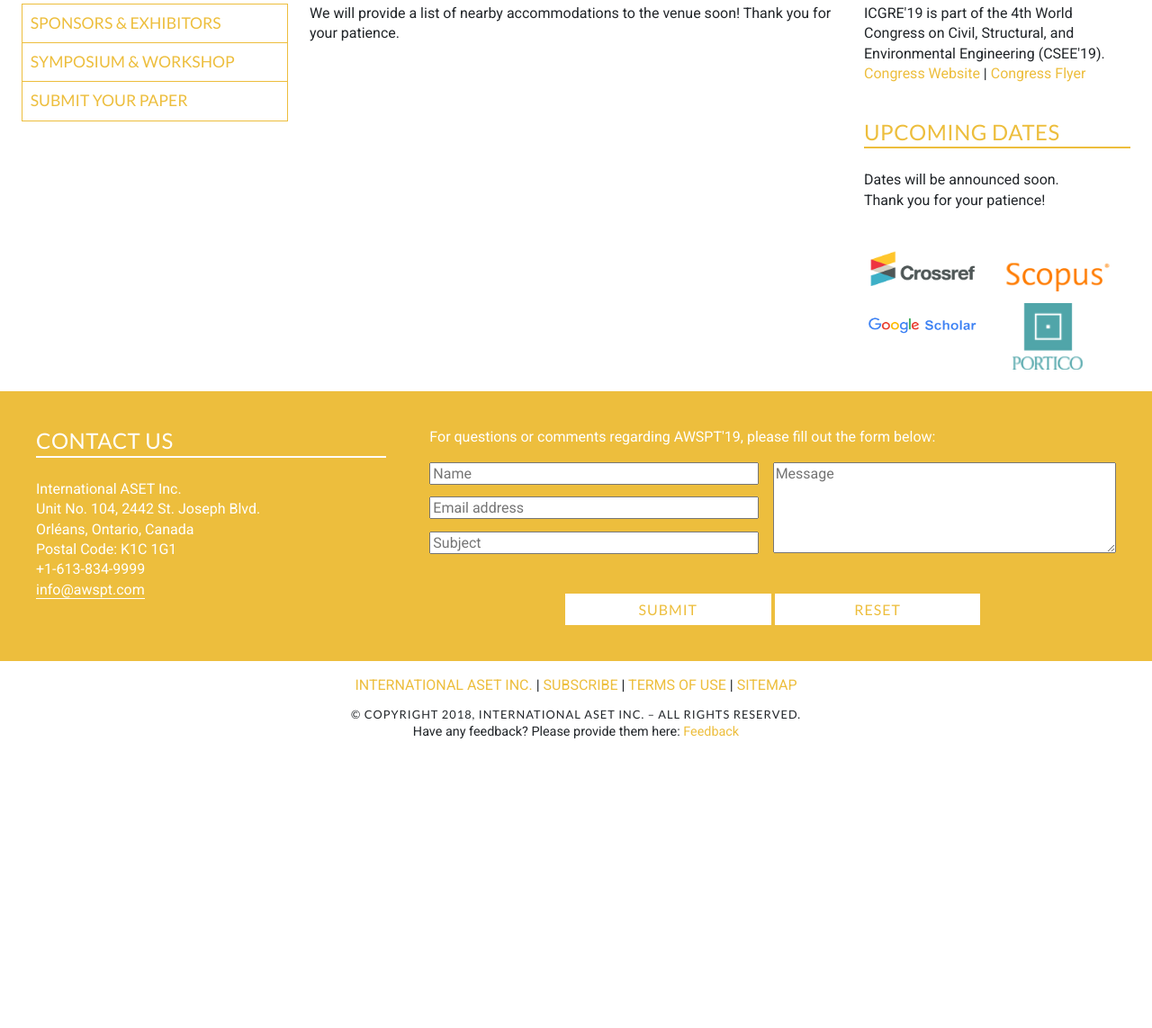
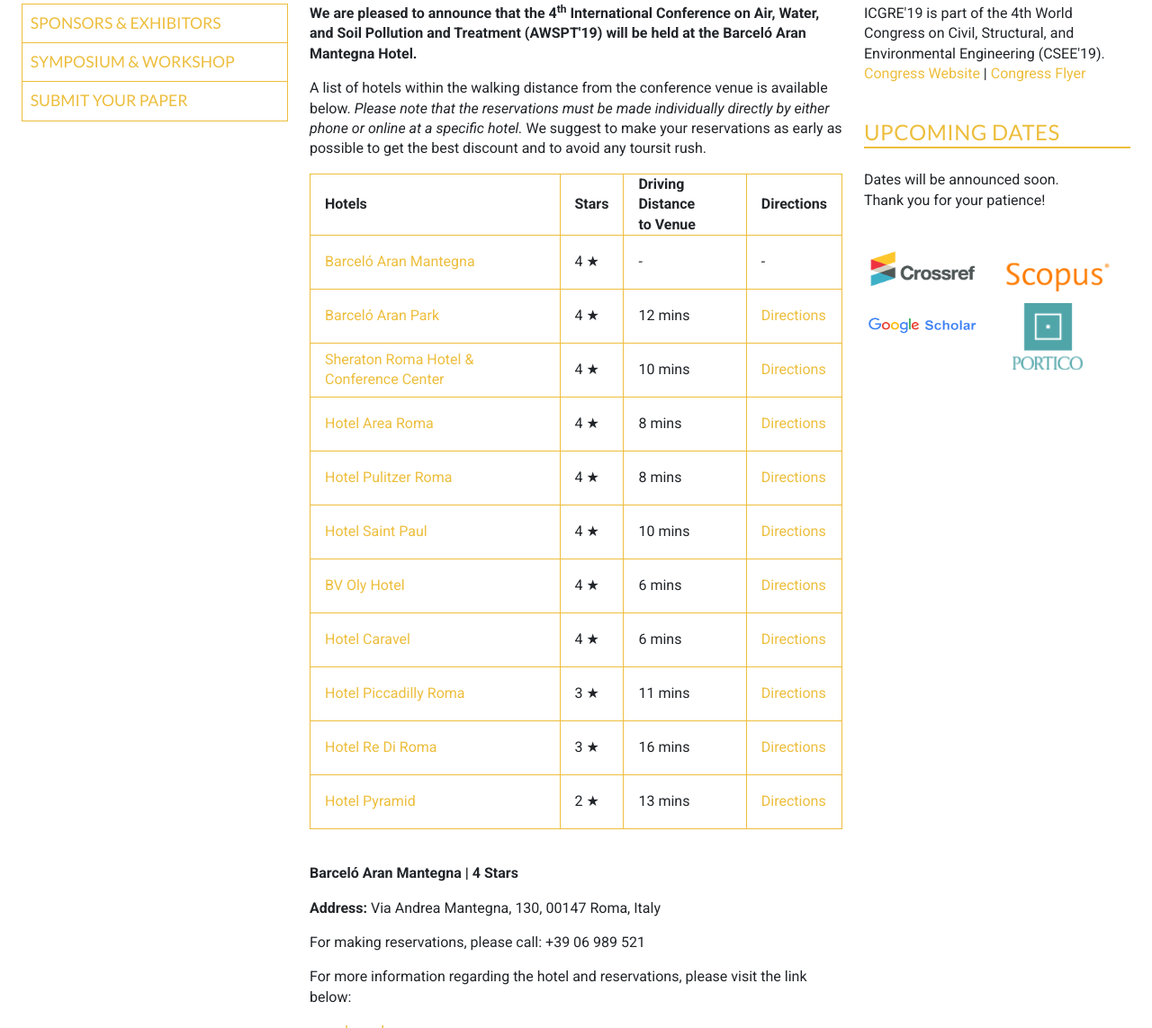
Before and after one commit to emdsgn/awspt, a Jekyll site: the page built from accommodation.html, in a window 1280 px wide and 1400 px high, scrolled down 243 px. Shown: the part 257-1400 px from the top of the window at 90% size. Built offline with Jekyll 4.4.1, drawn with Linux system fonts in a browser that asks for light colours; nearby versions of some CDN libraries; Markdown is read by kramdown in place of the engine named in the settings; comment, search, counter and statistics services are not loaded; before the commit the page ends 1340 px from its top, so only the background shows below that; some of the changed text lies outside the part shown.

Commit message:
Added accommodation

```diff
--- a/accommodation.html
+++ b/accommodation.html
@@ -5,228 +5,260 @@
 keyword: air pollution conference, water pollution conference, soil pollution conference, air pollution and treatment conference, water pollution and treatment conference, soil pollution and treatment conference, air pollution, water pollution, soil pollution, wastewater pollution conference, wastewater pollution and treatment, climate change conference, global warming conference, ground water conference, air pollution and treatment, water pollution and treatment, soil pollution and treatment, environmental engineering, environmental engineering conference, environmental conference, environmental
 ---
 
+<a id="top"></a>
 <div class="unit unit-s-1 unit-m-1-4-1 unit-l-1-4-1">
   <div class="unit-spacer content">
-  <span class="anchor" id="top"></span>
-  	 <p class="body">We will provide a list of nearby accommodations to the venue soon! Thank you for your patience.</p>
-    <p class="body"><!--We are pleased to announce that the 4<sup>th</sup> International Conference on Air, Water, and Soil Pollution and Treatment (AWSPT'19) will be held Novotel Budapest Centrum.  More importantly, we have collaborated with the hotel to offer our customers a reduced rate on the accommodations! Please click here for more information: Hotel Alimara Barcelona --></p>
+  <!-- <p class="body">We will provide a list of nearby accommodations to the venue soon! Thank you for your patience.</p> -->
 
- <!--   <p class="body">A list of hotels within the walking distance from the conference venue is available below. Please note that the reservations must be made individually directly by either phone or online at a specific hotel. We suggest to make your reservations as early as possible to get the best discount and to avoid any tourist rush.</p>
--->
-<!--<table class="accommodation">
+<p class="body"><strong>We are pleased to announce that the 4<sup>th</sup> International Conference on Air, Water, and Soil Pollution and Treatment (AWSPT'19) will be held at the Barceló Aran Mantegna Hotel.</strong></p>
+
+<p class="body">A list of hotels within the walking distance from the conference venue is available below. <i>Please note that the reservations must be made individually directly by either phone or online at a specific hotel.</i> We suggest to make your reservations as early as possible to get the best discount and to avoid any toursit rush.</p>
+
+<table class="accommodation">
   <thead>
     <tr>
     <td><b>Hotels</b></td>
-    <td><b>Google Map Direction</b></td>
-    <td><b>Walking Distance</b></td>
+    <td><b>Stars</b></td>
+    <td><b>Driving Distance <br>to Venue</b></td>
+     <td><b>Directions</b></td>
     </tr>
     </thead>
     <tbody>
   <tr>
-    <td><a href="#Novotel" class="body-link">Hotel Novotel Budapest Centrum</a></td>
+    <td><a href="#Barceló_Aran_Mantegna" class="body-link">Barceló Aran Mantegna</a></td>
+     <td>4 &#9733;</td>
       <td>-</td>
       <td>-</td>
     </tr>
 
     <tr>
-    <td><a href="#1" class="body-link">Hotel Nemzeti Budapest - MGallery Collection</a></td>
-      <td><a href="https://goo.gl/maps/s8h7ufP8iDp" class="body-link">https://goo.gl/maps/s8h7ufP8iDp</a></td>
-      <td>2 Min.</td>
+    <td><a href="#Barceló_Aran_Park" class="body-link">Barceló Aran Park</a></td>
+     <td>4 &#9733;</td>
+     <td>12 mins</td>
+      <td><a href="https://goo.gl/maps/T5LfPBXkb8o" class="body-link" target="_blank">Directions</a></td>
     </tr>
 
     <tr>
-    <td><a href="#2" class="body-link">Atrium Fashion Hotel</a></td>
-      <td><a href="https://goo.gl/maps/SWRe1mLANeH2" class="body-link">https://goo.gl/maps/SWRe1mLANeH2</a></td>
-      <td>2 Min.</td>
+    <td><a href="#Sheraton_Roma_Hotel_&_Conference_Center_4*" class="body-link">Sheraton Roma Hotel & Conference Center </a></td>
+     <td>4 &#9733;</td>
+      <td>10 mins</td>
+      <td><a href="https://goo.gl/maps/dYjKJZPx1Dt" class="body-link" target="_blank">Directions</a></td>
     </tr>
 
     <tr>
-    <td><a href="#3" class="body-link">Boscolo Budapest</a></td>
-      <td><a href="https://goo.gl/maps/Zq57vRKdzWJ2" class="body-link">https://goo.gl/maps/Zq57vRKdzWJ2</a></td>
-      <td>3 Min.</td>
+    <td><a href="#Hotel_Area_Roma_4*" class="body-link">Hotel Area Roma </a></td>
+     <td>4 &#9733;</td>
+     <td>8 mins</td>
+      <td><a href="https://goo.gl/maps/9ikFpY95cTF2" class="body-link" target="_blank">Directions</a></td>
     </tr>
 
     <tr>
-    <td><a href="#4" class="body-link">Hotel Ibis Budapest City</a></td>
-      <td><a href="https://goo.gl/maps/86vwcufwiTy" class="body-link">https://goo.gl/maps/86vwcufwiTy</a></td>
-      <td>3 Min.</td>
+    <td><a href="#Hotel_Pulitzer_Roma_4*" class="body-link">Hotel Pulitzer Roma </a></td>
+     <td>4 &#9733;</td>
+      <td>8 mins</td>
+      <td><a href="https://goo.gl/maps/GQC2dTpieEz" class="body-link" target="_blank">Directions</a></td>
     </tr>
 
     <tr>
-    <td><a href="#5" class="body-link">Courtyard Budapest City Center</a></td>
-      <td><a href="https://goo.gl/maps/etQac3D67tz" class="body-link">https://goo.gl/maps/etQac3D67tz</a></td>
-      <td>4 Min.</td>
+    <td><a href="#Hotel_Saint_Paul_4*" class="body-link">Hotel Saint Paul </a></td>
+     <td>4 &#9733;</td>
+     <td>10 mins</td>
+      <td><a href="https://goo.gl/maps/SkH6SegEMWB2" class="body-link" target="_blank">Directions</a></td>
     </tr>
 
     <tr>
-    <td><a href="#6" class="body-link">The Three Corners Hotel Bristol Budapest</a></td>
-      <td><a href="https://goo.gl/maps/T6nsMKTtFz22" class="body-link">https://goo.gl/maps/T6nsMKTtFz22</a></td>
-      <td>5 Min.</td>
+    <td><a href="#BV_Oly_Hotel_4*" class="body-link">BV Oly Hotel </a></td>
+     <td>4 &#9733;</td>
+      <td>6 mins</td>
+      <td><a href="https://goo.gl/maps/NSaeVSGEYWv" class="body-link" target="_blank">Directions</a></td>
     </tr>
 
     <tr>
-    <td><a href="#7" class="body-link">Elit Hotel</a></td>
-      <td><a href="https://goo.gl/maps/WXQEQchZiBp" class="body-link">https://goo.gl/maps/WXQEQchZiBp</a></td>
-      <td>5 Min.</td>
+    <td><a href="#Hotel_Caravel_4*" class="body-link">Hotel Caravel </a></td>
+     <td>4 &#9733;</td>
+     <td>6 mins</td>
+      <td><a href="https://goo.gl/maps/iMv77zyGMQm" class="body-link" target="_blank">Directions</a></td>
     </tr>
 
     <tr>
-    <td><a href="#8" class="body-link">Queen's Court Hotel &amp; Residence</a></td>
-      <td><a href="https://goo.gl/maps/zNRCPX9y7Jv" class="body-link">https://goo.gl/maps/zNRCPX9y7Jv</a></td>
-      <td>9 Min.</td>
+    <td><a href="#Hotel_Piccadilly_Roma_3*" class="body-link">Hotel Piccadilly Roma </a></td>
+     <td>3 &#9733;</td>
+       <td>11 mins</td>
+      <td><a href="https://goo.gl/maps/V1eX6eA1PC22" class="body-link" target="_blank">Directions</a></td>
     </tr>
 
     <tr>
-    <td><a href="#9" class="body-link">Corinthia Hotel Budapest</a></td>
-      <td><a href="https://goo.gl/maps/TxrcrRsCHB32" class="body-link">https://goo.gl/maps/TxrcrRsCHB32</a></td>
-      <td>9 Min.</td>
+    <td><a href="#Hotel_Re_Di_Roma_3*" class="body-link">Hotel Re Di Roma</a></td>
+     <td>3 &#9733;</td>
+      <td>16 mins</td>
+      <td><a href="https://goo.gl/maps/SBKJBk8Wz972" class="body-link" target="_blank">Directions</a></td>
+    </tr>
+
+    <tr>
+    <td><a href="#Hotel_Pyramid_2*" class="body-link">Hotel Pyramid</a></td>
+     <td>2 &#9733;</td>
+      <td>13 mins</td>
+      <td><a href="https://goo.gl/maps/jftKGNSFjiw" class="body-link" target="_blank">Directions</a></td>
     </tr>
 
   </tbody>
 </table><br>
 
-<span class="anchor" id="Novotel"></span>
+<span class="anchor" id="Barceló_Aran_Mantegna"></span>
 <div class="bottom-border">
-<p class="body bold">Hotel Novotel Budapest Centrum | 4 Stars</p>
-<p class="body"><b>Address:</b> Budapest, Rákóczi út 43-45, 1088 Hungary</p>
+<p class="body bold">Barceló Aran Mantegna | 4 Stars</p>
+<p class="body"><b>Address:</b> Via Andrea Mantegna, 130, 00147 Roma, Italy</p>
 
-<p class="body">For making reservations, please call: +36 1 477 5300<br>
-<b>Group Discount:</b> Information will be provided soon.</p>
+<p class="body">For making reservations, please call: +39 06 989 521<br>
+<!-- <b>Group Discount:</b> Mention the conference to receive a Clarion discount. --></p>
 
-<p class="body"><b>To reserve a room:</b> please download and fill out the <a href="../NovotelBudapestBookingForm_ASET.pdf" class="body-link">Booking Form</a> and send directly to the hotel email address mentioned on the form.</p>
+<p class="body">For more information regarding the hotel and reservations, please visit the link below:</p>
 
-<p class="body">For more information regarding the hotel, please visit the link below:</p>
-
-<a href="http://www.novotel.com/gb/hotel-3560-novotel-budapest-centrum/index.shtml" class="body-link">www.novotel.com/gb/hotel-3560-novotel-budapest-centrum</a>
-
-<a href="#top" class="top">TOP</a>
-</div><br>
-
-<span class="anchor" id="9"></span>
-<div class="bottom-border">
-<p class="body bold">Corinthia Hotel Budapest | 5 Stars</p>
-<p class="body"><b>Address:</b> ERZSÉBET KÖRÚT 43-49 BUDAPEST H-1073</p>
-
-<p class="body">For making reservations, please call: +36 1 479 4000 </p>
-
-<p class="body">For more information regarding this hotel or to book online, please visit the link below:</p>
-
-<a href="http://www.corinthia.com/hotels/budapest/?gclid=Cj0KEQjwt763BRDZx_Xg3-Pv2cABEiQAoDfeGOjY3e-ucw7r0JT1o6N7buHK-TI2qdhD3DKyVG9ltrgaAuBc8P8HAQ" class="body-link">www.corinthia.com/hotels/budapest</a>
-
-<a href="#top" class="top">TOP</a>
-</div><br>
-
-<span class="anchor" id="3"></span>
-<div class="bottom-border">
-<p class="body bold">Boscolo Budapest | 5 Stars</p>
-<p class="body"><b>Address:</b> Erzsébet krt. 9/11 - 1073 Budapest, Hungary</p>
-
-<p class="body">For making reservations, please call: +36 1 886 61 11</p>
-
-<p class="body">For more information regarding this hotel and making online reservation, please visit the link below:</p>
-
-<a href="http://budapest.boscolohotels.com/" class="body-link">www.budapest.boscolohotels.com</a>
-
-<a href="#top" class="top">TOP</a>
-</div><br>
-
-<span class="anchor" id="8"></span>
-<div class="bottom-border">
-<p class="body bold">Queen's Court Hotel &amp; Residence | 5 Stars</p>
-<p class="body"><b>Address:</b> 1074 Budapest, Dob Street 63., Budapest, Hungary</p>
-
-<p class="body">For making reservations, please call: +36 1 882 3000</p>
-
-<p class="body">For more information regarding this hotel and making online reservation, please visit the link below:</p>
-
-<a href="http://www.queenscourthotelbudapest.com" class="body-link">www.queenscourthotelbudapest.com</a>
-
-<a href="#top" class="top">TOP</a>
-</div><br>
-
-<span class="anchor" id="1"></span>
-<div class="bottom-border">
-<p class="body bold">Hotel Nemzeti Budapest - MGallery Collection | 4 Stars</p>
-<p class="body"><b>Address:</b> Jozsef Krt. 4 1088, Budapest, Hungary</p>
-
-<p class="body">For making reservations, please call: (+36) 1 477 4500</p>
-
-<p class="body">For more information regarding this hotel and making online reservation, please visit the link below:</p>
-
-<a href="http://hotel-nemzeti-budapest.hu/en/" class="body-link">www.hotel-nemzeti-budapest.hu</a>
-
-<a href="#top" class="top">TOP</a>
-</div><br>
-
-<span class="anchor" id="5"></span>
-<div class="bottom-border">
-<p class="body bold">Courtyard Budapest City Center | 4 Stars</p>
-<p class="body"><b>Address:</b> Jozsef krt. 5, Budapest, H-1088 Hungary</p>
-
-<p class="body">For making reservations, please call: +36 1 327 5100</p>
-
-<p class="body">For more information regarding this hotel and making online reservation, please visit the link below:</p>
-
-<a href="http://www.marriott.com/hotels/travel/budcy-courtyard-budapest-city-center/" class="body-link">www.marriott.com/hotels/travel/budcy-courtyard-budapest-city-center/</a>
-
-<a href="#top" class="top">TOP</a>
-</div><br>
-
-<span class="anchor" id="2"></span>
-<div class="bottom-border">
-<p class="body bold">Atrium Fashion Hotel | 4 Stars</p>
-<p class="body"><b>Address:</b> Csokonai u 14. 1081 Budapest, Hungary</p>
-
-<p class="body">For making reservations, please call: +36 1 299 0777</p>
-
-<p class="body">For more information regarding this hotel and making online reservation, please visit the link below:</p>
-
-<a href="http://www.atriumhotelbudapest.com/en/" class="body-link">www.atriumhotelbudapest.com</a>
-
-<a href="#top" class="top">TOP</a>
-</div><br>
-
-<span class="anchor" id="6"></span>
-<div class="bottom-border">
-<p class="body bold">The Three Corners Hotel Bristol Budapest | 4 Stars</p>
-<p class="body"><b>Address:</b> Kenyérmező utca 4., 1081 Budapest, Hungary</p>
-
-<p class="body">For making reservations, please call: +36 1 7991100</p>
-
-<p class="body">For more information regarding this hotel and making online reservation, please visit the link below:</p>
-
-<a href="http://threecorners.com/hotels/hotel-bristol/" class="body-link">www.threecorners.com/hotels/hotel-bristol</a>
-
-<a href="#top" class="top">TOP</a>
-</div><br>
-
-<span class="anchor" id="4"></span>
-<div class="bottom-border">
-<p class="body bold">Hotel Ibis Budapest City | 3 Stars</p>
-<p class="body"><b>Address:</b> Akacfa u. 1-3, 1072, Budapest Hungary</p>
-
-<p class="body">For making reservations, please call: +36 1 478 3050</p>
-
-<p class="body">For more information regarding this hotel and making online reservation, please visit the link below:</p>
-
-<a href="http://www.accorhotels.com/gb/hotel-1681-ibis-budapest-city/index.shtml" class="body-link">www.accorhotels.com/gb/hotel-1681-ibis-budapest-city</a>
-
-<a href="#top" class="top">TOP</a>
-</div><br>
-
-<span class="anchor" id="7"></span>
-<div class="bottom-border">
-<p class="body bold">Elit Hotel | 3 Stars</p>
-<p class="body"><b>Address:</b> 1081 Budapest, Rákóczi út 67., Hungary</p>
-
-<p class="body">For making reservations, please call: +36 1 785 8095</p>
-
-<p class="body">For more information regarding this hotel and making online reservation, please visit the link below:</p>
-
-<a href="http://www.elithotel.hu/index.php" class="body-link">www.elithotel.hu</a>
+<a href="http://www.barcelo.com" class="body-link">www.barcelo.com</a>
 
 <a href="#top" class="top">TOP</a>
 </div>
--->
+
+<span class="anchor" id="Barceló_Aran_Park"></span>
+<div class="bottom-border">
+<p class="body bold">Barceló Aran Park | 4 Stars</p>
+<p class="body"><b>Address:</b> Via Riccardo Forster, 24, 00143 Roma, Italy</p>
+
+<p class="body">For making reservations, please call: +39 06 5107 2135</p>
+
+<p class="body">For more information regarding the hotel and reservations, please visit the link below:</p>
+
+<a href="http://www.barcelo.com" class="body-link">www.barcelo.com</a>
+
+<a href="#top" class="top">TOP</a>
+</div>
+
+<span class="anchor" id="Sheraton_Roma_Hotel_&_Conference_Center_4*"></span>
+<div class="bottom-border">
+<p class="body bold">Sheraton Roma Hotel & Conference Center | 4 Stars</p>
+<p class="body"><b>Address:</b> Viale del Pattinaggio, 100, 00144 Roma, Italy</p>
+
+<p class="body">For making reservations, please call: +39 06 54531</p>
+
+<p class="body">For more information regarding the hotel and reservations, please visit the link below:</p>
+
+<a href="http://www.sheratonrome.com" class="body-link">www.sheratonrome.com</a>
+
+<a href="#top" class="top">TOP</a>
+</div>
+
+<span class="anchor" id="Hotel_Area_Roma_4*"></span>
+<div class="bottom-border">
+<p class="body bold">Hotel Area Roma | 4 Stars</p>
+<p class="body"><b>Address:</b> Via del Forte Ostiense, 21, 00146 Roma, Italy</p>
+
+<p class="body">For making reservations, please call: +39 06 594 3183</p>
+
+<p class="body">For more information regarding the hotel and reservations, please visit the link below:</p>
+
+<a href="http://www.hotelarearoma.it" class="body-link">www.hotelarearoma.it</a>
+
+<a href="#top" class="top">TOP</a>
+</div>
+
+<span class="anchor" id="Hotel_Pulitzer_Roma_4*"></span>
+<div class="bottom-border">
+<p class="body bold">Hotel Pulitzer Roma | 4 Stars</p>
+<p class="body"><b>Address:</b> Via Guglielmo Marconi, 905, 00146 Roma, Italy</p>
+
+<p class="body">For making reservations, please call: +39 06 598 591</p>
+
+<p class="body">For more information regarding the hotel and reservations, please visit the link below:</p>
+
+<a href="http://www.hotelpulitzer.it" class="body-link">www.hotelpulitzer.it</a>
+
+<a href="#top" class="top">TOP</a>
+</div>
+
+<span class="anchor" id="Hotel_Saint_Paul_4*"></span>
+<div class="bottom-border">
+<p class="body bold">Hotel Saint Paul | 4 Stars</p>
+<p class="body"><b>Address:</b> Via Vito Volterra, 43, 00146 Roma, Italy</p>
+
+<p class="body">For making reservations, please call: +39 06 559 1911</p>
+
+<p class="body">For more information regarding the hotel and reservations, please visit the link below:</p>
+
+<a href="https://www.hotelius.com" class="body-link">www.hotelius.com</a>
+
+<a href="#top" class="top">TOP</a>
+</div>
+
+<span class="anchor" id="BV_Oly_Hotel_4*"></span>
+<div class="bottom-border">
+<p class="body bold">BV Oly Hotel | 4 Stars</p>
+<p class="body"><b>Address:</b> Via del Santuario Regina degli Apostoli, 36, 00145 Roma, Italy</p>
+
+<p class="body">For making reservations, please call: +39 06 594 441</p>
+
+<p class="body">For more information regarding the hotel and reservations, please visit the link below:</p>
+
+<a href="http://www.olyhotel.it" class="body-link">www.olyhotel.it</a>
+
+<a href="#top" class="top">TOP</a>
+</div>
+
+<span class="anchor" id="Hotel_Caravel_4*"></span>
+<div class="bottom-border">
+<p class="body bold">Hotel Caravel | 4 Stars</p>
+<p class="body"><b>Address:</b> Via Cristoforo Colombo, 124, 00147 Roma, Italy</p>
+
+<p class="body">For making reservations, please call: +39 06 518 0789</p>
+
+<p class="body">For more information regarding the hotel and reservations, please visit the link below:</p>
+
+<a href="http://www.hotelcaravel.it" class="body-link">www.hotelcaravel.it</a>
+
+<a href="#top" class="top">TOP</a>
+</div>
+
+<span class="anchor" id="Hotel_Piccadilly_Roma_3*"></span>
+<div class="bottom-border">
+<p class="body bold">Hotel Piccadilly Roma | 3 Stars</p>
+<p class="body"><b>Address:</b> Via Magna Grecia, 122, 00183 Roma, Italy</p>
+
+<p class="body">For making reservations, please call: +39 06 7047 4858</p>
+
+<p class="body">For more information regarding the hotel and reservations, please visit the link below:</p>
+
+<a href="http://www.hotelpiccadillyroma.it" class="body-link">www.hotelpiccadillyroma.it</a>
+
+<a href="#top" class="top">TOP</a>
+</div>
+
+<span class="anchor" id="Hotel_Re_Di_Roma_3*"></span>
+<div class="bottom-border">
+<p class="body bold">Hotel Re Di Roma | 3 Stars</p>
+<p class="body"><b>Address:</b> Via Vercelli, 21, 00182 Roma, Italy</p>
+
+<p class="body">For making reservations, please call: +39 06 7030 2501</p>
+
+<p class="body">For more information regarding the hotel and reservations, please visit the link below:</p>
+
+<a href="http://www.hotelrediroma.com" class="body-link">www.hotelrediroma.com</a>
+
+<a href="#top" class="top">TOP</a>
+</div>
+
+<span class="anchor" id="Hotel_Pyramid_2*"></span>
+<div class="bottom-border">
+<p class="body bold">Hotel Pyramid | 2 Stars</p>
+<p class="body"><b>Address:</b> Via dei Magazzini Generali, 4, 00154 Roma, Italy</p>
+
+<p class="body">For making reservations, please call: +39 06 578 0009</p>
+
+<p class="body">For more information regarding the hotel and reservations, please visit the link below:</p>
+
+<a href="http://www.hotelpyramid.it" class="body-link">www.hotelpyramid.it</a>
+
+<a href="#top" class="top">TOP</a>
+</div>
+
+
   </div>
   </div>
```
Also changed, not shown: 1 other file. Lines whose indentation alone changed are shown as unchanged.
